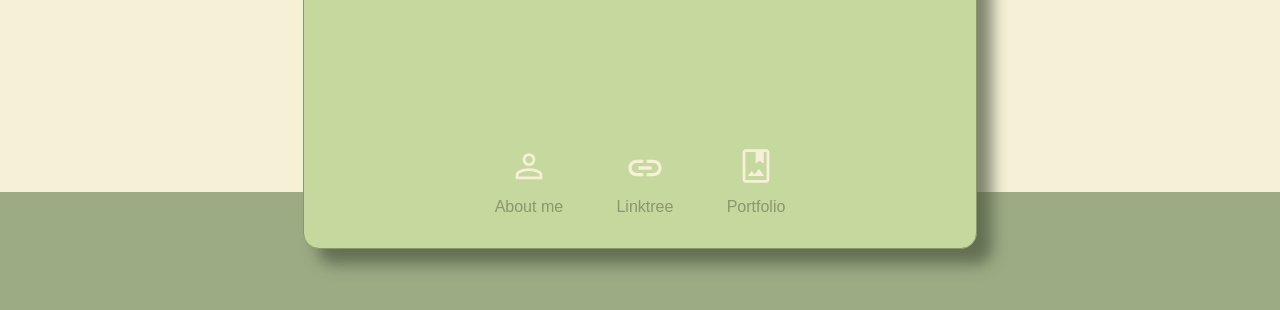
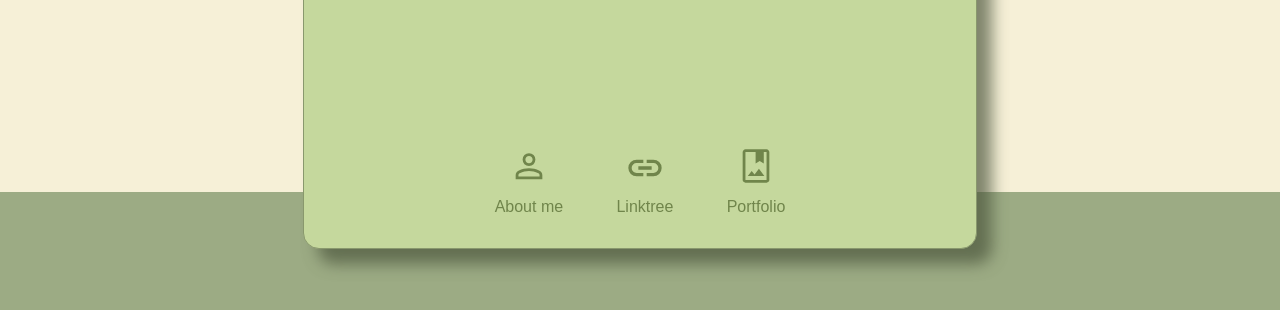
Before and after one commit to yeahfeisocool/personal-website, a plain HTML site: page index.html in a window 1280 px wide. Shown: the part 408-718 px from the top of the page. Drawn offline with Linux system fonts and the light colour scheme.

Commit message:
update colours

```diff
--- a/index.html
+++ b/index.html
@@ -11,6 +11,7 @@
       --forecolor: #C5D89D;
       --coloracc1: #9CAB84;
       --coloracc2: #89986D;
+      --svgcolor: #70854b;
     }
 
     .drg {
@@ -135,7 +136,7 @@
     }
 
     .buttons > p {
-      color: var(--coloracc2);
+      color: var(--svgcolor);
       font-size: 16px;
       margin-top: 5px;
     }
@@ -158,7 +159,7 @@
       <button class="buttons open-window" data-target="aboutWin" style="margin-right: 2em;">
         <div class="svgbox">
           <h1>
-            <svg xmlns="http://www.w3.org/2000/svg" height="40px" viewBox="0 -960 960 960" width="40px" fill="var(--midcolor)"><path d="M480-480.67q-66 0-109.67-43.66Q326.67-568 326.67-634t43.66-109.67Q414-787.33 480-787.33t109.67 43.66Q633.33-700 633.33-634t-43.66 109.67Q546-480.67 480-480.67ZM160-160v-100q0-36.67 18.5-64.17T226.67-366q65.33-30.33 127.66-45.5 62.34-15.17 125.67-15.17t125.33 15.5q62 15.5 127.28 45.3 30.54 14.42 48.96 41.81Q800-296.67 800-260v100H160Zm66.67-66.67h506.66V-260q0-14.33-8.16-27-8.17-12.67-20.5-19-60.67-29.67-114.34-41.83Q536.67-360 480-360t-111 12.17Q314.67-335.67 254.67-306q-12.34 6.33-20.17 19-7.83 12.67-7.83 27v33.33ZM480-547.33q37 0 61.83-24.84Q566.67-597 566.67-634t-24.84-61.83Q517-720.67 480-720.67t-61.83 24.84Q393.33-671 393.33-634t24.84 61.83Q443-547.33 480-547.33Zm0-86.67Zm0 407.33Z"/></svg>
+            <svg xmlns="http://www.w3.org/2000/svg" height="40px" viewBox="0 -960 960 960" width="40px" fill="var(--svgcolor)"><path d="M480-480.67q-66 0-109.67-43.66Q326.67-568 326.67-634t43.66-109.67Q414-787.33 480-787.33t109.67 43.66Q633.33-700 633.33-634t-43.66 109.67Q546-480.67 480-480.67ZM160-160v-100q0-36.67 18.5-64.17T226.67-366q65.33-30.33 127.66-45.5 62.34-15.17 125.67-15.17t125.33 15.5q62 15.5 127.28 45.3 30.54 14.42 48.96 41.81Q800-296.67 800-260v100H160Zm66.67-66.67h506.66V-260q0-14.33-8.16-27-8.17-12.67-20.5-19-60.67-29.67-114.34-41.83Q536.67-360 480-360t-111 12.17Q314.67-335.67 254.67-306q-12.34 6.33-20.17 19-7.83 12.67-7.83 27v33.33ZM480-547.33q37 0 61.83-24.84Q566.67-597 566.67-634t-24.84-61.83Q517-720.67 480-720.67t-61.83 24.84Q393.33-671 393.33-634t24.84 61.83Q443-547.33 480-547.33Zm0-86.67Zm0 407.33Z"/></svg>
           </h1>
         </div>
         <p>About me</p>
@@ -167,7 +168,7 @@
       <button class="buttons open-window" data-target="linksWin" style="margin-left: 2em; margin-right: 2em;">
         <div class="svgbox">
           <h1>
-            <svg style="margin-top: 2px; margin-bottom: -2px;" xmlns="http://www.w3.org/2000/svg" height="40px" viewBox="0 -960 960 960" width="40px" fill="var(--midcolor)"><path d="M440-280H280q-83 0-141.5-58.5T80-480q0-83 58.5-141.5T280-680h160v80H280q-50 0-85 35t-35 85q0 50 35 85t85 35h160v80ZM320-440v-80h320v80H320Zm200 160v-80h160q50 0 85-35t35-85q0-50-35-85t-85-35H520v-80h160q83 0 141.5 58.5T880-480q0 83-58.5 141.5T680-280H520Z"/></svg>
+            <svg style="margin-top: 2px; margin-bottom: -2px;" xmlns="http://www.w3.org/2000/svg" height="40px" viewBox="0 -960 960 960" width="40px" fill="var(--svgcolor)"><path d="M440-280H280q-83 0-141.5-58.5T80-480q0-83 58.5-141.5T280-680h160v80H280q-50 0-85 35t-35 85q0 50 35 85t85 35h160v80ZM320-440v-80h320v80H320Zm200 160v-80h160q50 0 85-35t35-85q0-50-35-85t-85-35H520v-80h160q83 0 141.5 58.5T880-480q0 83-58.5 141.5T680-280H520Z"/></svg>
           </h1>
         </div>
         <p>Linktree</p>
@@ -175,7 +176,7 @@
       <button class="buttons open-window" data-target="portfolioWin" style="margin-left: 2em;">
         <div class="svgbox">
             <h1>
-                <svg xmlns="http://www.w3.org/2000/svg" height="40px" viewBox="0 -960 960 960" width="40px" fill="var(--midcolor)"><path d="M226.67-80q-27 0-46.84-19.83Q160-119.67 160-146.67v-666.66q0-27 19.83-46.84Q199.67-880 226.67-880h506.66q27 0 46.84 19.83Q800-840.33 800-813.33v666.66q0 27-19.83 46.84Q760.33-80 733.33-80H226.67Zm0-66.67h506.66v-666.66h-66.66v270.66l-98-57.33-98 57.33v-270.66h-244v666.66Zm56-91.33h398L550.33-412l-105 137.33L377-362.33 282.67-238Zm-56 91.33v-666.66 666.66Zm244-396 98-57.33 98 57.33-98-57.33-98 57.33Z"/></svg>
+                <svg xmlns="http://www.w3.org/2000/svg" height="40px" viewBox="0 -960 960 960" width="40px" fill="var(--svgcolor)"><path d="M226.67-80q-27 0-46.84-19.83Q160-119.67 160-146.67v-666.66q0-27 19.83-46.84Q199.67-880 226.67-880h506.66q27 0 46.84 19.83Q800-840.33 800-813.33v666.66q0 27-19.83 46.84Q760.33-80 733.33-80H226.67Zm0-66.67h506.66v-666.66h-66.66v270.66l-98-57.33-98 57.33v-270.66h-244v666.66Zm56-91.33h398L550.33-412l-105 137.33L377-362.33 282.67-238Zm-56 91.33v-666.66 666.66Zm244-396 98-57.33 98 57.33-98-57.33-98 57.33Z"/></svg>
             </h1>
         </div>
         <p>Portfolio</p>
```
